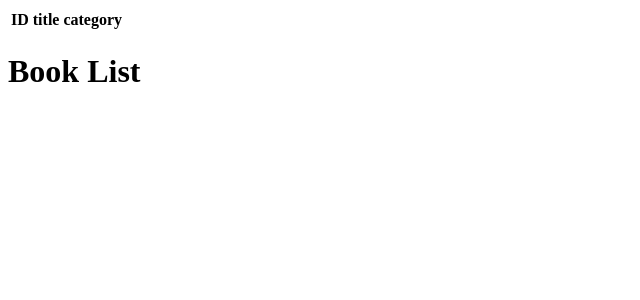
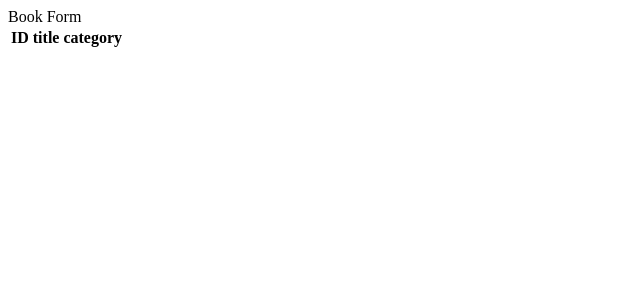
Before and after one commit to brugobi/bookstore-react-redux, a React (Create React App) app: page / in a window 1280 px wide. Shown: the top 300 px of the page, without its empty margins (0-640 px from the left). Built offline with nearby package versions, Linux system fonts and the light colour scheme.

Commit message:
implement the book component

```diff
--- a/src/App.js
+++ b/src/components/App.js
@@ -1,6 +1,6 @@
 import React from 'react';
-import BooksList from './containers/BooksList';
-import BooksForm from './containers/BooksForm';
+import BooksList from '../containers/BooksList';
+import BooksForm from '../containers/BooksForm';
 
 const App = () => (
   <div>
--- a/src/containers/BooksForm.js
+++ b/src/containers/BooksForm.js
@@ -2,13 +2,7 @@ import React from 'react';
 
 const BooksForm = () => (
   <div>
-    <table>
-      <tr>
-        <th>ID</th>
-        <th>title</th>
-        <th>category</th>
-      </tr>
-    </table>
+    Book Form
   </div>
 );
 
--- a/src/containers/BooksList.js
+++ b/src/containers/BooksList.js
@@ -2,7 +2,13 @@ import React from 'react';
 
 const BooksList = () => (
   <div>
-    <h1>Book List</h1>
+    <table>
+      <tr>
+        <th>ID</th>
+        <th>title</th>
+        <th>category</th>
+      </tr>
+    </table>
   </div>
 );
 
--- a/src/index.js
+++ b/src/index.js
@@ -1,6 +1,6 @@
 import React from 'react';
 import ReactDOM from 'react-dom';
-import App from './App';
+import App from './components/App';
 
 ReactDOM.render(
   <React.StrictMode>
```
Also changed, not shown: src/components/Book.js (+28 -5 lines).
